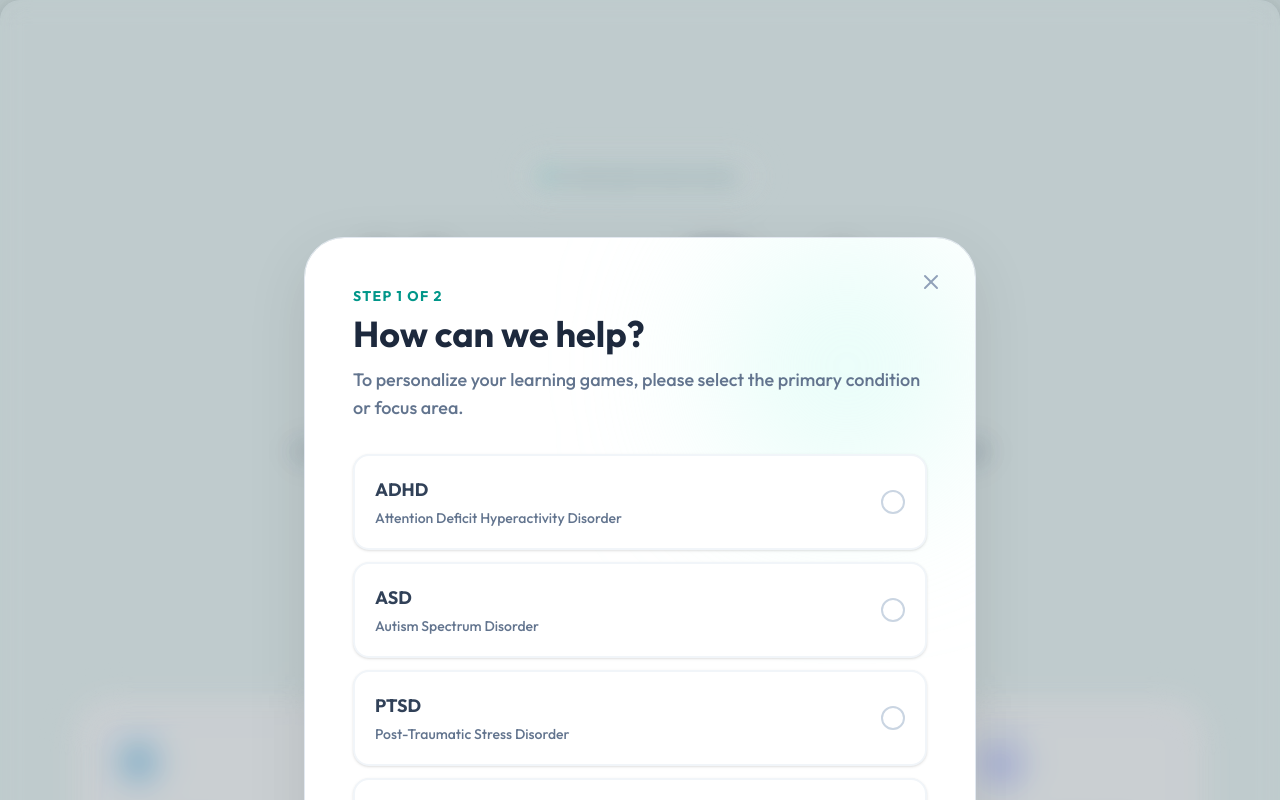
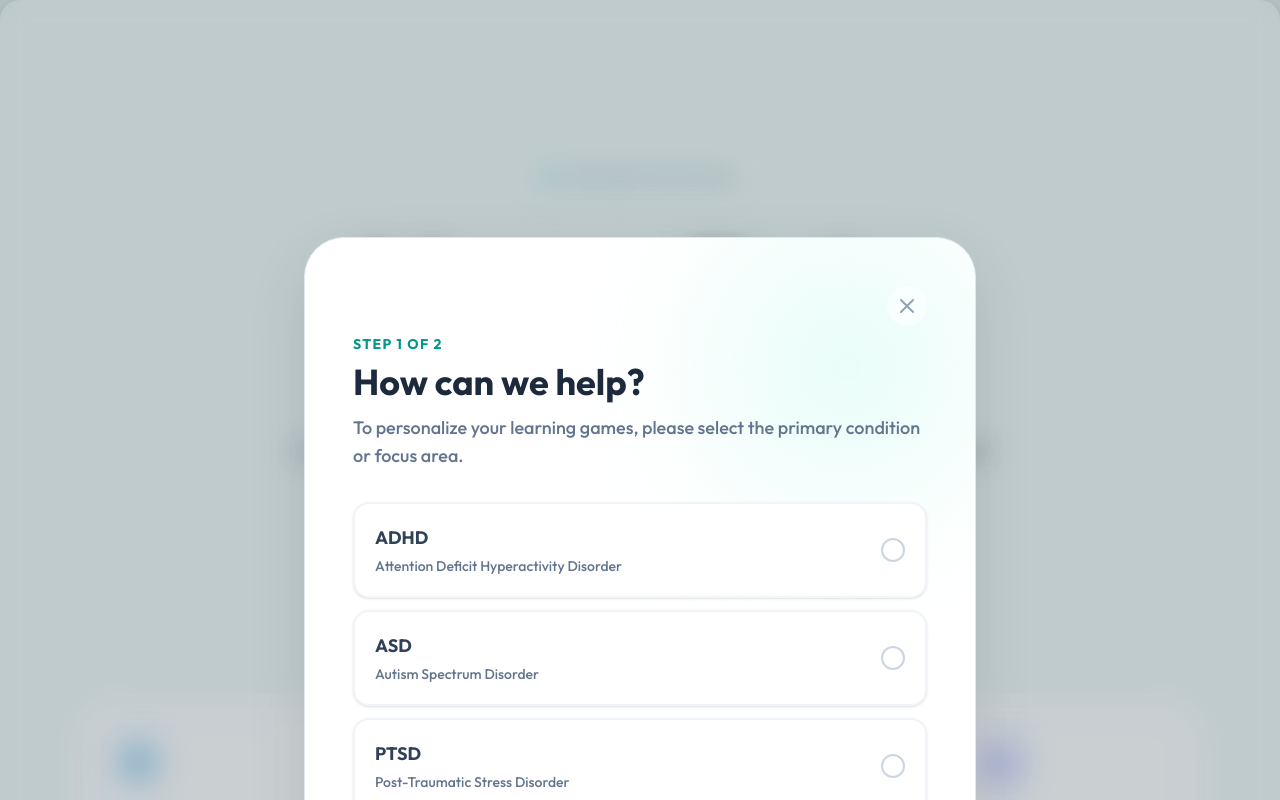
Before and after one commit to Byte-Builders-28/NeuroByte, a React (Vite) app in the folder frontend/: page / in a window 1280 px wide. Both pictures are taken after a click on the button "Start the Journey". Shown: the top 800 px of the page. Built offline with nearby package versions, Linux system fonts and the light colour scheme.

Commit message:
hiding scrollbar

```diff
--- a/frontend/src/pages/Onboarding.jsx
+++ b/frontend/src/pages/Onboarding.jsx
@@ -185,20 +185,23 @@ export default function Onboarding() {
         <div className="fixed inset-0 z-[100] flex items-center justify-center px-4 py-8 animate-in fade-in duration-500 overflow-hidden">
           <div className="absolute inset-0 bg-slate-900/20 backdrop-blur-md" onClick={() => setIsModalOpen(false)} />
 
-          <div className="relative w-full max-w-2xl max-h-[85vh] overflow-y-auto bg-white border border-slate-200 rounded-[2.5rem] p-8 md:p-12 shadow-[0_20px_60px_rgba(0,0,0,0.1)] animate-slide-up scrollbar-thin scrollbar-thumb-slate-200 scrollbar-track-transparent">
+          <div className="relative w-full max-w-2xl max-h-[85vh] flex flex-col bg-white border border-slate-200 rounded-[2.5rem] shadow-[0_20px_60px_rgba(0,0,0,0.1)] animate-slide-up overflow-hidden">
             {/* Modal Ambient Glow */}
             <div className="absolute top-0 right-0 w-64 h-64 bg-teal-100/50 blur-[80px] rounded-full pointer-events-none" />
 
+            <div className="relative z-20 flex justify-end px-8 pt-8 md:px-12 md:pt-12 pb-2">
               <button
                 onClick={() => setIsModalOpen(false)}
-              className="absolute top-6 right-6 p-2 rounded-full hover:bg-slate-100 text-slate-400 hover:text-slate-700 transition-colors z-20"
+                className="p-2 rounded-full hover:bg-slate-100 text-slate-400 hover:text-slate-700 transition-colors backdrop-blur-sm bg-white/50"
               >
                 <X size={24} />
               </button>
+            </div>
 
+            <div className="flex-1 overflow-y-auto px-8 pb-8 md:px-12 md:pb-12 scrollbar-thin scrollbar-thumb-slate-200 scrollbar-track-transparent relative z-10">
               {/* STEP 1: Condition */}
               {step === 1 && (
-            <div className="relative z-10 animate-in fade-in slide-in-from-left-4 duration-500">
+              <div className="animate-in fade-in slide-in-from-left-4 duration-500">
                 <div className="mb-2 text-sm font-bold tracking-widest text-teal-600 uppercase">Step 1 of 2</div>
                 <h2 className="text-3xl md:text-4xl font-bold text-slate-800 mb-3 pr-8">
                   How can we help?
@@ -257,7 +260,7 @@ export default function Onboarding() {
 
               {/* STEP 2: Age & Language */}
               {step === 2 && (
-            <div className="relative z-10 animate-in fade-in slide-in-from-right-4 duration-500">
+              <div className="animate-in fade-in slide-in-from-right-4 duration-500">
                 <div className="mb-2 text-sm font-bold tracking-widest text-sky-600 uppercase">Step 2 of 2</div>
                 <h2 className="text-3xl md:text-4xl font-bold text-slate-800 mb-3 pr-8">
                   About the Learner
@@ -344,6 +347,7 @@ export default function Onboarding() {
 
             </div>
           </div>
+        </div>
       )}
 
     </div>
--- a/frontend/src/styles.css
+++ b/frontend/src/styles.css
@@ -73,13 +73,14 @@ body {
   box-shadow: 0 8px 32px rgba(0, 0, 0, 0.3);
 }
 
-/* Hide scrollbar utility */
+/* Hide scrollbar utility for global page elements only */
 .hide-scrollbar {
   -ms-overflow-style: none !important; /* IE and Edge */
   scrollbar-width: none !important; /* Firefox */
 }
 
-.hide-scrollbar::-webkit-scrollbar,
-.hide-scrollbar *::-webkit-scrollbar {
+/* Specifically target body/html to avoid hiding all internal scrollbars */
+html.hide-scrollbar::-webkit-scrollbar,
+body.hide-scrollbar::-webkit-scrollbar {
   display: none !important; /* Safari and Chrome */
 }
```
Lines whose indentation alone changed are shown as unchanged.
